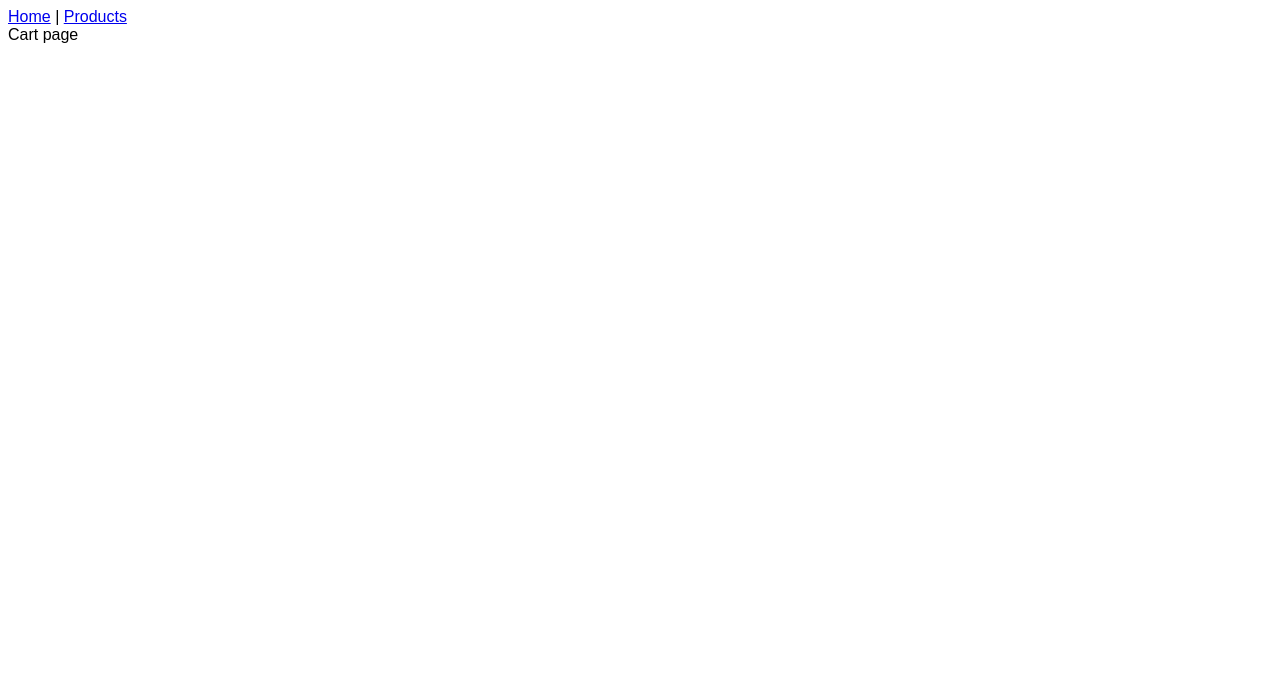
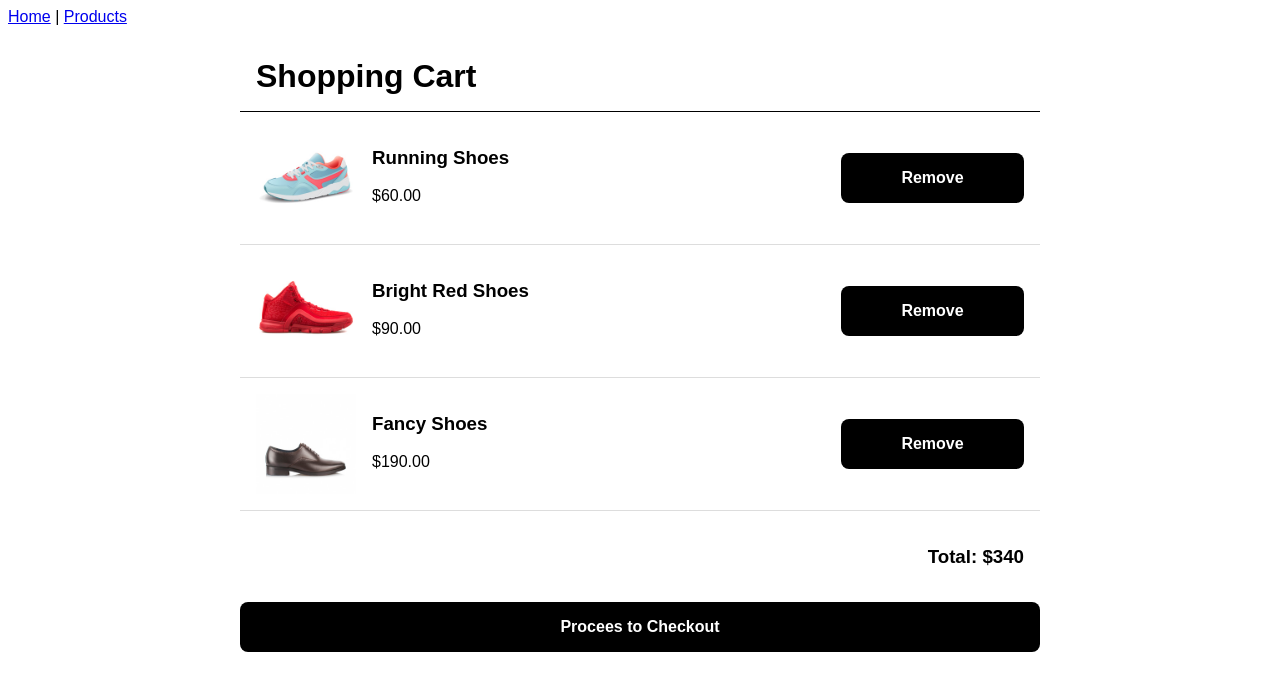
Before and after one commit to techbola/fse-front-end, a Vue app: page /cart in a window 1280 px wide. Shown: the top 690 px of the page. Built offline with nearby package versions, Linux system fonts and the light colour scheme.

Commit message:
cart page design

```diff
--- a/src/views/CartPage.vue
+++ b/src/views/CartPage.vue
@@ -1,12 +1,34 @@
 <template>
-  <div>
-    Cart page
+  <div id="page-wrap">
+    <h1>Shopping Cart</h1>
+    <div v-for="product in cartItems" :key="product.id" class="product-container">
+      <img :src="product.imageUrl" :alt="product.name" class="product-image" />
+      <div class="details-wrap">
+        <h3>{{ product.name }}</h3>
+        <p>${{ product.price }}</p>
+      </div>
+      <button class="remove-button">Remove</button>
+    </div>
+    <h3 id="total-price">Total: ${{ totalPrice }}</h3>
+    <button id="checkout-button">Procees to Checkout</button>
   </div>
 </template>
 
 <script>
+import { cartItems } from '@/fake-data';
+
 export default {
-  name: "CartPage"
+  name: "CartPage",
+  data() {
+    return {
+      cartItems
+    }
+  },
+  computed: {
+    totalPrice() {
+      return this.cartItems.reduce((total, item) => total + Number(item.price), 0);
+    }
+  }
 }
 </script>
 
--- a/src/views/ProductsPage.vue
+++ b/src/views/ProductsPage.vue
@@ -21,7 +21,7 @@
   data() {
     return {
       title: "Products page",
-      products: products
+      products
     }
   }
 }
```
